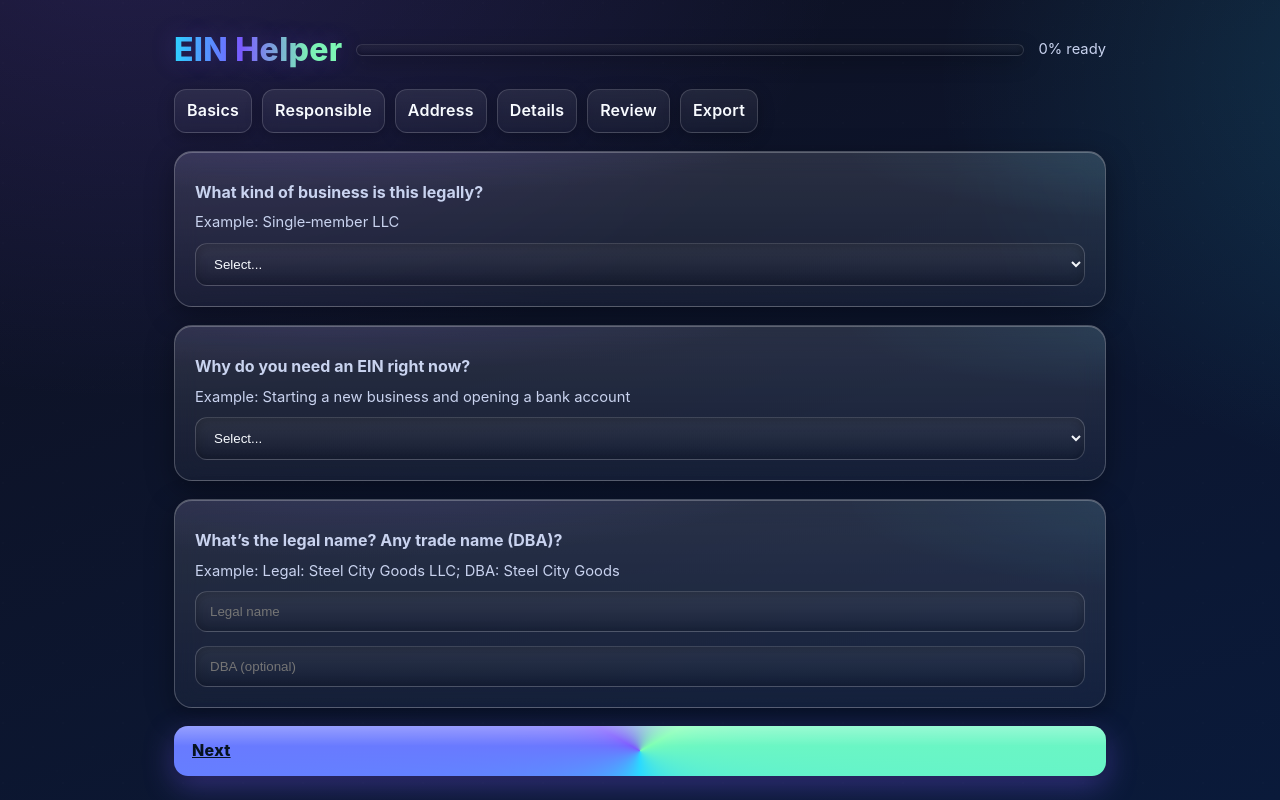
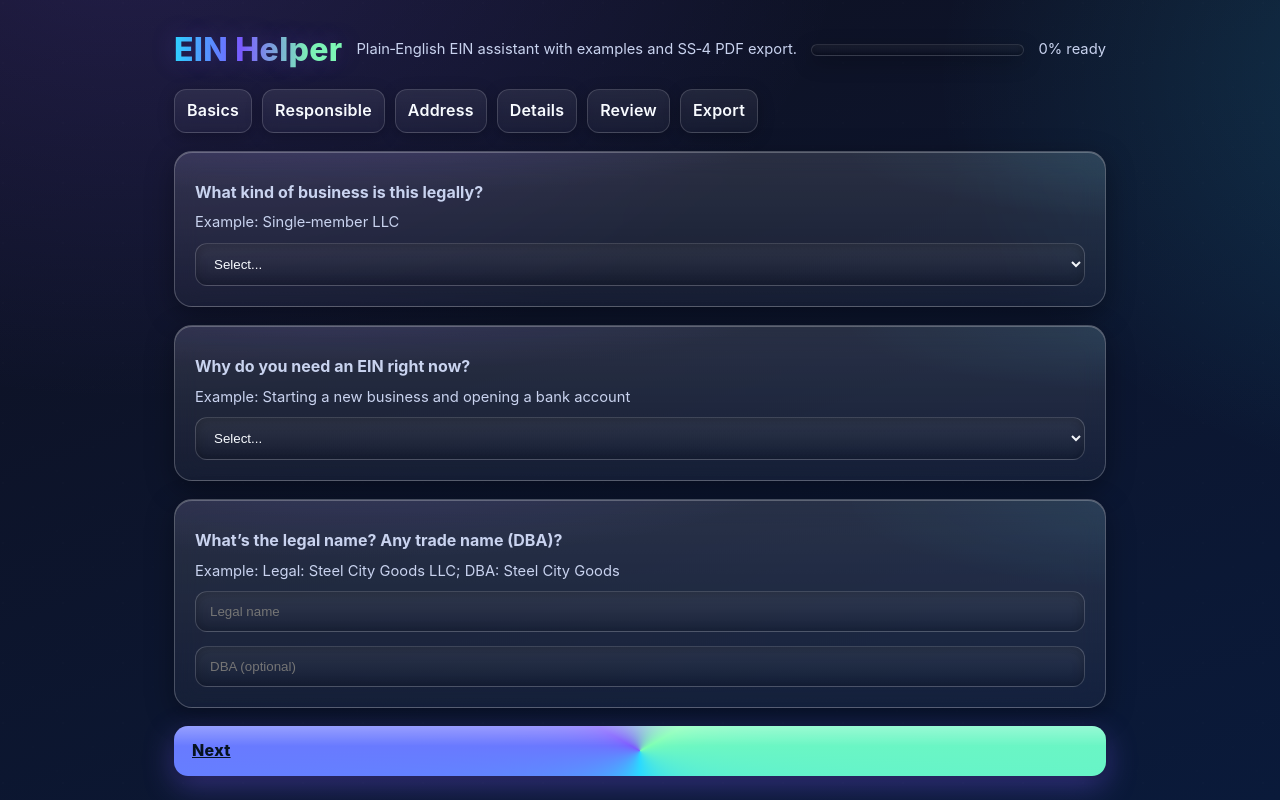
Before and after one commit to iamwaytoofly/EIN-Helper, a plain HTML site: page index.html in a window 1280 px wide. Drawn offline with Linux system fonts and the light colour scheme.

Commit message:
Add description paragraph to index.html

```diff
--- a/index.html
+++ b/index.html
@@ -13,6 +13,10 @@
   <div class="container">
     <header class="header">
       <h1>EIN Helper</h1>
+      <p class="helper" style="margin:0">
+  Plain‑English EIN assistant with examples and SS‑4 PDF export.
+</p>
+
       <div class="progress"><div id="progressBar"></div></div>
       <div class="helper" id="progressText">0% ready</div>
     </header>
```
